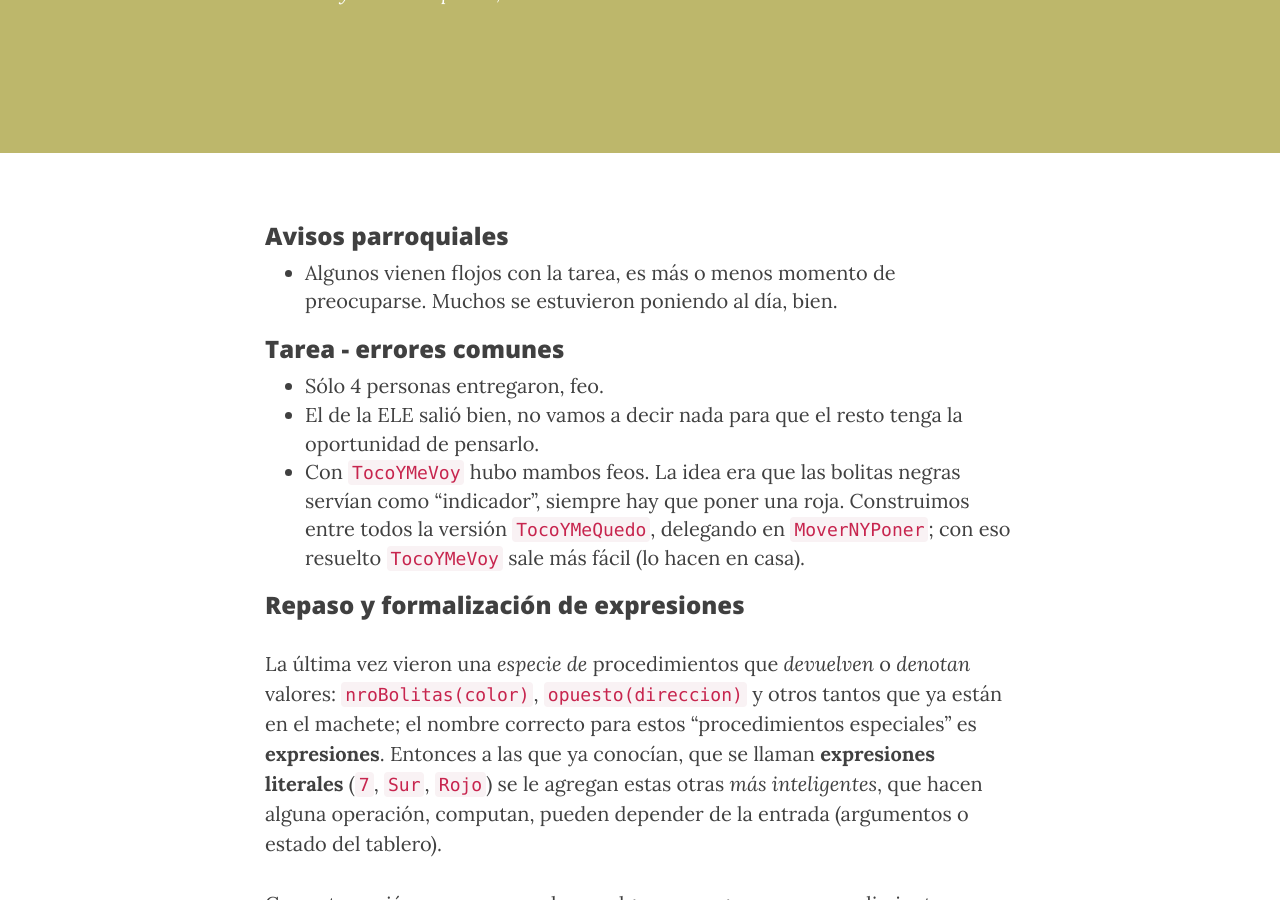
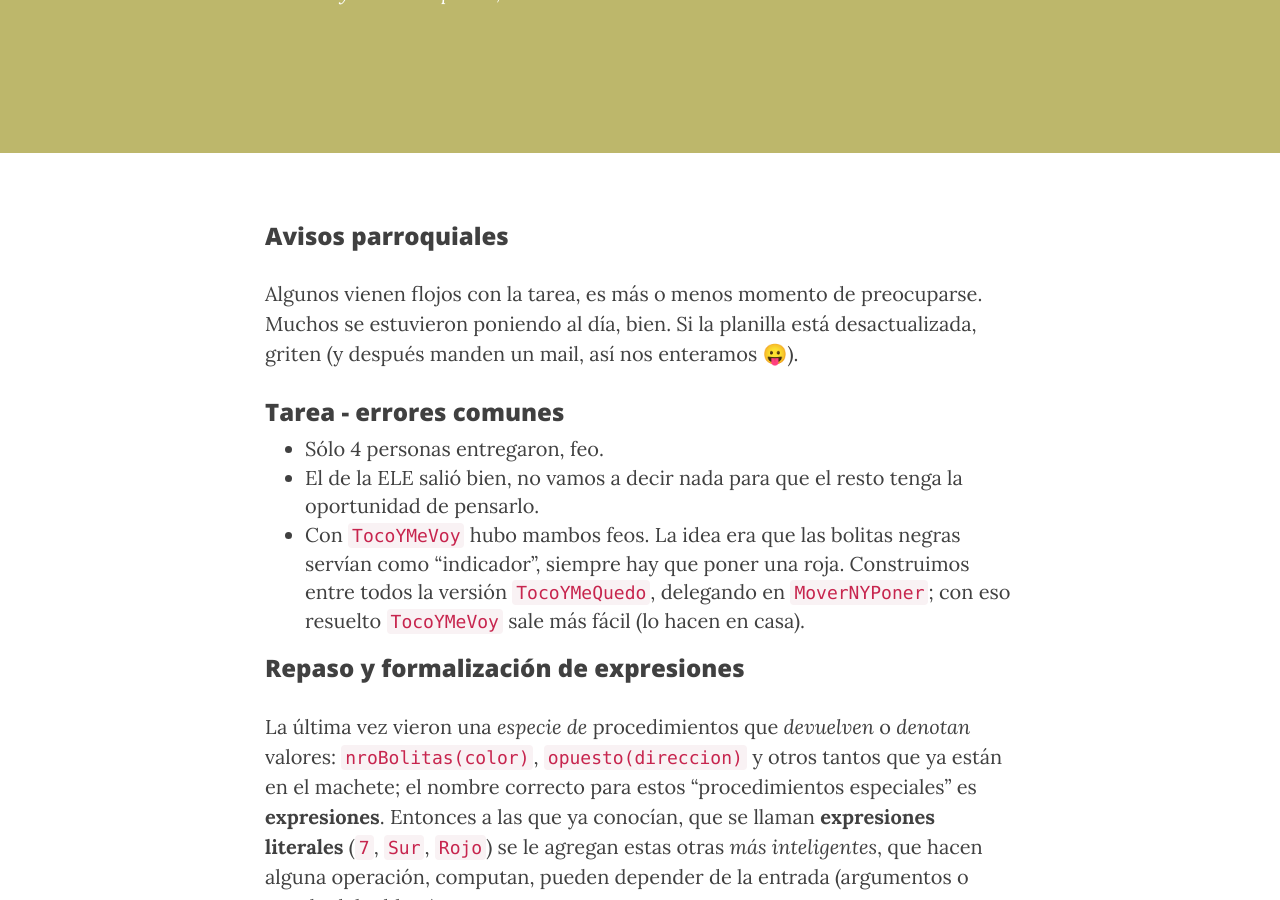
Before and after one commit to inpr-sarmiento/inpr-sarmiento.github.io, a Jekyll site: the page built from _posts/2016-04-12-bitacora-clase-7.md, in a window 1280 px wide and 900 px high, scrolled down 323 px. Built offline with Jekyll 4.4.1, drawn with Linux system fonts in a browser that asks for light colours; nearby versions of some CDN libraries; emoji names are drawn with the system emoji font.

Commit message:
Aclaracion sobre planilla de seguimiento

```diff
--- a/_posts/2016-04-12-bitacora-clase-7.md
+++ b/_posts/2016-04-12-bitacora-clase-7.md
@@ -7,7 +7,7 @@ author:     "Fede"
 ---
 
 ### Avisos parroquiales
-- Algunos vienen flojos con la tarea, es más o menos momento de preocuparse. Muchos se estuvieron poniendo al día, bien.
+Algunos vienen flojos con la tarea, es más o menos momento de preocuparse. Muchos se estuvieron poniendo al día, bien. Si la planilla está desactualizada, griten (y después manden un mail, así nos enteramos :stuck_out_tongue:).
 
 ### Tarea - errores comunes
 - Sólo 4 personas entregaron, feo.
```
